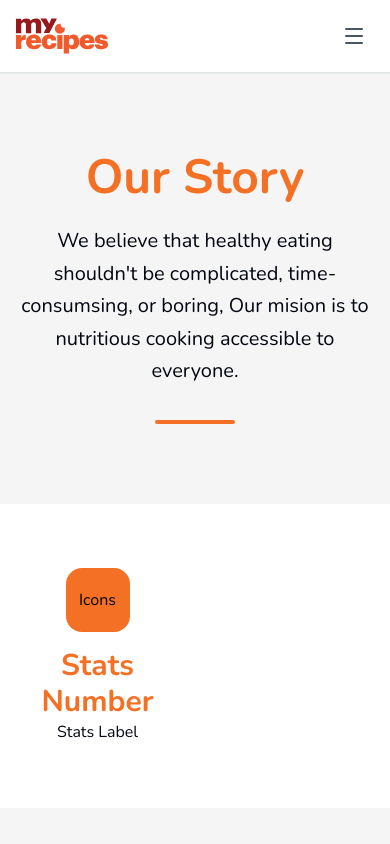
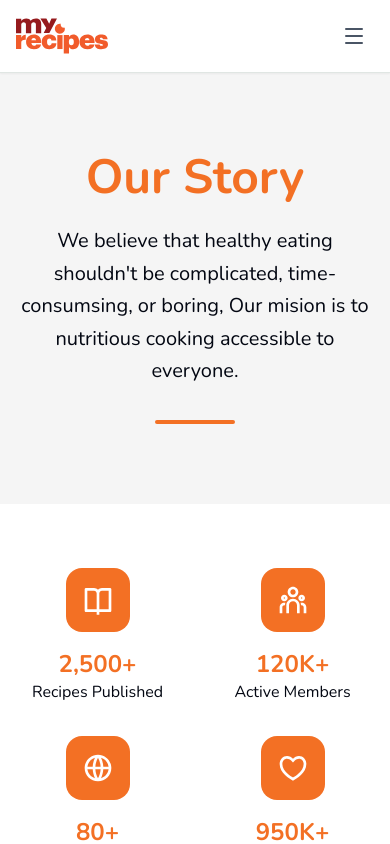
Before and after one commit to byudwks/recipe-webapp, a React (Vite) app: page /about in a window 390 px wide. Shown: the top 844 px of the page. Built offline with nearby package versions, Linux system fonts and the light colour scheme.

Commit message:
make sure feature

```diff
--- a/src/components/FeatureSection.jsx
+++ b/src/components/FeatureSection.jsx
@@ -1,33 +1,34 @@
 import React from "react";
+import { features } from "../context/feature.js";
 
 const FeatureSection = () => {
   return (
     <div className="py-20 bg-light-neutral-100 font-nunito ">
       <div className="container px-4 mx-auto text-center">
-        <h2 className="text-4xl sm:text-5xl font-bold text-primary mb-6">
+        <h2 className="text-4xl sm:text-5xl font-bold text-secondary mb-6">
           What you will get
         </h2>
         {/* feature grid  */}
         <div className="grid grid-cols-1 md:grid-cols-3 gap-10">
           {/* i will use map method */}
+          {features.map((feature) => (
             <div className="my-10">
-            <div className="flex flex-col space-y-4 text-left">
+              <div className="flex flex-col space-y-4 text-center items-center">
                 <div className="w-15 h-15 bg-white rounded-xl flex items-center justify-center my-10">
-                <img
-                  src=""
-                  alt=""
-                  className="w-12 h-12 object-contain hover:scale-105 transition-all duration-300"
-                />
+                  {feature.icon && (
+                    <feature.icon className="w-12 h-12 object-contain hover:scale-105 transition-all duration-300 text-primary" />
+                  )}
                 </div>
                 {/* feauter text */}
                 <h3 className="text-primary text-3xl font-bold ">
-                Feature Title
+                  {feature.title}
                 </h3>
                 <p className="text-secondary leading-relaxed text-xl">
-                Feature Description
+                  {feature.description}
                 </p>
               </div>
             </div>
+          ))}
         </div>
       </div>
     </div>
--- a/src/components/RecipeModal.jsx
+++ b/src/components/RecipeModal.jsx
@@ -52,7 +52,7 @@ const RecipeModal = () => {
               <div className="space-y-3">
                 {/* i Will use map Method */}
                 <div className="flex items-start space-x-3">
-                  <div className="w-2 h-2 bg-orange-600 rounded-full mt-2 flex-shrink-0"></div>
+                  <div className="w-2 h-2 bg-orange-600 rounded-full mt-2 shrink-0"></div>
                   <span className="text-gray-700 ">Ingredients</span>
                 </div>
               </div>
@@ -64,7 +64,7 @@ const RecipeModal = () => {
               <div>
                 {/* i will use map method */}
                 <div className="flex items-start space-x-4">
-                  <div className="w-6 h-6 bg-orange-600 text-white rounded-full flex items-center justify-center text-sm font-semibold flex-shrink-0">
+                  <div className="w-6 h-6 bg-orange-600 text-white rounded-full flex items-center justify-center text-sm font-semibold shrink-0">
                     Index
                   </div>
                   <p className="text-gray-700 leading-relaxed">Intructions</p>
--- /dev/null
+++ b/src/context/about.js
@@ -0,0 +1,170 @@
+import {
+  RiBookOpenLine,
+  RiTeamLine,
+  RiGlobalLine,
+  RiHeart3Line,
+  RiLeafLine,
+  RiShieldCheckLine,
+  RiSparklingLine,
+  RiRestaurantLine,
+  RiCameraLine,
+  RiCodeSSlashLine,
+  RiQuillPenLine,
+  RiHeartAddLine,
+} from "react-icons/ri";
+
+export const stats = [
+  {
+    id: 1,
+    icon: RiBookOpenLine,
+    title: "Recipes Published",
+    value: "2,500+",
+    description: "Handcrafted recipes for every occasion.",
+  },
+  {
+    id: 2,
+    icon: RiTeamLine,
+    title: "Active Members",
+    value: "120K+",
+    description: "Food lovers from around the world.",
+  },
+  {
+    id: 4,
+    icon: RiGlobalLine,
+    title: "Countries Reached",
+    value: "80+",
+    description: "Serving delicious inspiration worldwide.",
+  },
+  {
+    id: 5,
+    icon: RiHeart3Line,
+    title: "Recipe Likes",
+    value: "950K+",
+    description: "Loved by our growing cooking community.",
+  },
+];
+
+export const values = [
+  {
+    id: 1,
+    icon: RiHeart3Line,
+    title: "Cook with Passion",
+    description:
+      "We believe every meal becomes more meaningful when prepared with passion.",
+  },
+  {
+    id: 2,
+    icon: RiLeafLine,
+    title: "Fresh Ingredients",
+    description:
+      "Encouraging fresh, seasonal, and nutritious ingredients in every recipe.",
+  },
+  {
+    id: 3,
+    icon: RiShieldCheckLine,
+    title: "Trusted Recipes",
+    description:
+      "Every recipe is carefully tested for consistent and delicious results.",
+  },
+  {
+    id: 4,
+    icon: RiSparklingLine,
+    title: "Creative Ideas",
+    description:
+      "Helping home cooks discover new flavors and cooking techniques.",
+  },
+  {
+    id: 5,
+    icon: RiRestaurantLine,
+    title: "Community First",
+    description: "Connecting people through a shared love of cooking and food.",
+  },
+  {
+    id: 5,
+    icon: RiHeartAddLine,
+    title: "Love First",
+    description:
+      "We believe that cooking and sharing meals is an act of love, and we want to inspire that in every kitchen.",
+  },
+];
+
+export const team = [
+  {
+    id: 1,
+    name: "Sophia Carter",
+    role: "Founder & Head Chef",
+    image: "https://i.pravatar.cc/300?img=1",
+    icon: RiHeartAddLine,
+    bio: "Passionate chef with over 15 years of culinary experience.",
+    social: {
+      instagram: "#",
+      linkedin: "#",
+      twitter: "#",
+    },
+  },
+  {
+    id: 2,
+    name: "Daniel Kim",
+    role: "Recipe Developer",
+    image: "https://i.pravatar.cc/300?img=2",
+    icon: RiQuillPenLine,
+    bio: "Creates easy-to-follow recipes for home cooks.",
+    social: {
+      instagram: "#",
+      linkedin: "#",
+      twitter: "#",
+    },
+  },
+  {
+    id: 3,
+    name: "Emma Rodriguez",
+    role: "Food Photographer",
+    image: "https://i.pravatar.cc/300?img=3",
+    icon: RiCameraLine,
+    bio: "Captures stunning food photography that inspires cooking.",
+    social: {
+      instagram: "#",
+      linkedin: "#",
+      twitter: "#",
+    },
+  },
+  {
+    id: 4,
+    name: "Michael Johnson",
+    role: "Content Editor",
+    image: "https://i.pravatar.cc/300?img=4",
+    icon: RiBookOpenLine,
+    bio: "Ensures every recipe is clear, accurate, and easy to follow.",
+    social: {
+      instagram: "#",
+      linkedin: "#",
+      twitter: "#",
+    },
+  },
+  {
+    id: 5,
+    name: "Olivia Brown",
+    role: "Frontend Developer",
+    image: "https://i.pravatar.cc/300?img=5",
+    icon: RiCodeSSlashLine,
+    bio: "Builds a fast and delightful cooking experience for users.",
+    social: {
+      instagram: "#",
+      linkedin: "#",
+      twitter: "#",
+    },
+  },
+  {
+    id: 6,
+    name: "Gustafo Mekan",
+    role: "Food Deliver",
+    image: "https://i.pravatar.cc/300?img=7",
+    icon: RiCodeSSlashLine,
+    bio: "Ensures that our recipes and ingredients reach our users quickly and safely.",
+    social: {
+      instagram: "#",
+      linkedin: "#",
+      twitter: "#",
+    },
+  },
+];
--- /dev/null
+++ b/src/context/feature.js
@@ -0,0 +1,28 @@
+import {
+  RiTyphoonFill,
+  RiWaterFlashFill,
+  RiSupabaseLine,
+} from "react-icons/ri";
+
+export const features = [
+  {
+    icon: RiTyphoonFill,
+    title: "Whole-food Ingredients",
+    description:
+      "We prioritize whole-food ingredients to ensure our recipes are nutritious and wholesome.",
+  },
+
+  {
+    icon: RiWaterFlashFill,
+    title: "Expertly Crafted Recipes",
+    description:
+      "Our recipes are meticulously crafted by culinary experts to guarantee delicious results.",
+  },
+
+  {
+    icon: RiSupabaseLine,
+    title: "Trusted and Tested",
+    description:
+      "Every recipe is thoroughly tested to ensure consistency and reliability in your cooking.",
+  },
+];
--- a/src/pages/AboutPage.jsx
+++ b/src/pages/AboutPage.jsx
@@ -1,4 +1,5 @@
 import React from "react";
+import { stats, values, team } from "../context/about";
 
 const AboutPage = () => {
   return (
@@ -21,13 +22,15 @@ const AboutPage = () => {
       {/* Stats Section */}
       <section className="py-16 bg-white font-nunito">
         <div className="container mx-auto px-4 grid grid-cols-2 md:grid-cols-4 gap-8 text-center">
+          {stats.map((stat) => (
             <div>
-            <div className="w-16 h-16 bg-primary rounded-2xl flex items-center justify-center mx-auto mb-4">
-              Icons
+              <div className="w-16 h-16 bg-primary rounded-2xl flex items-center justify-center mx-auto mb-4 hover:scale-105 transition-all duration-300 cursor-pointer">
+                {stat.icon && <stat.icon className="text-white w-8 h-8" />}
               </div>
-            <h3 className="text-3xl font-black text-primary">Stats Number</h3>
-            <p className="text-gray-950">Stats Label</p>
+              <h3 className="text-2xl font-black text-primary">{stat.value}</h3>
+              <p className="text-gray-950">{stat.title}</p>
             </div>
+          ))}
         </div>
       </section>
 
@@ -69,16 +72,20 @@ const AboutPage = () => {
       {/* Value Section */}
       <section className="py-20 bg-white font-nunito">
         <div className="container mx-auto px-4 text-center">
-          <h2 className="text-4xl font-bold text-primary "> Our Values</h2>
+          <h2 className="text-4xl font-bold text-primary mb-15"> Our Values</h2>
           <div className="grid grid-cols-3 gap-8">
             {/* use map method */}
+            {values.map((value) => (
               <div className="bg-neutral-50 p-8 rounded-3xl shadow-md hover:shadow-lg transition">
                 <div className="w-16 h-16 bg-primary rounded-2xl flex items-center justify-center mx-auto mb-6">
-                Icon
+                  {value.icon && <value.icon className="text-white w-8 h-8" />}
                 </div>
-              <h2 className="text-2xl font-bold text-primary ">Value Title</h2>
-              <p className="text-gray-950 ">Value Description</p>
+                <h2 className="text-2xl font-bold text-primary ">
+                  {value.title}
+                </h2>
+                <p className="text-gray-950 ">{value.description}</p>
               </div>
+            ))}
           </div>
         </div>
       </section>
@@ -91,16 +98,20 @@ const AboutPage = () => {
           </h3>
           <div className="grid md:grid-cols-3 gap-10 ">
             {/* use map method */}
+            {team.map((member) => (
               <div className="group">
                 <img
-                src=""
-                alt=""
+                  src={member.image}
+                  alt={member.name}
                   className="w-48 h-48 rounded-full object-cover border-4 border-white shadow-lg mx-auto mb-4 "
                 />
-              <h3 className="text-2xl font-bold text-primary ">Member Name</h3>
-              <p className="text-secondary">Member Role</p>
-              <p className="text-gray-500">Member Bio</p>
+                <h3 className="text-2xl font-bold text-primary ">
+                  {member.name}
+                </h3>
+                <p className="text-secondary">{member.role}</p>
+                <p className="text-gray-500">{member.bio}</p>
               </div>
+            ))}
           </div>
         </div>
       </section>
```
Lines whose indentation alone changed are shown as unchanged.
